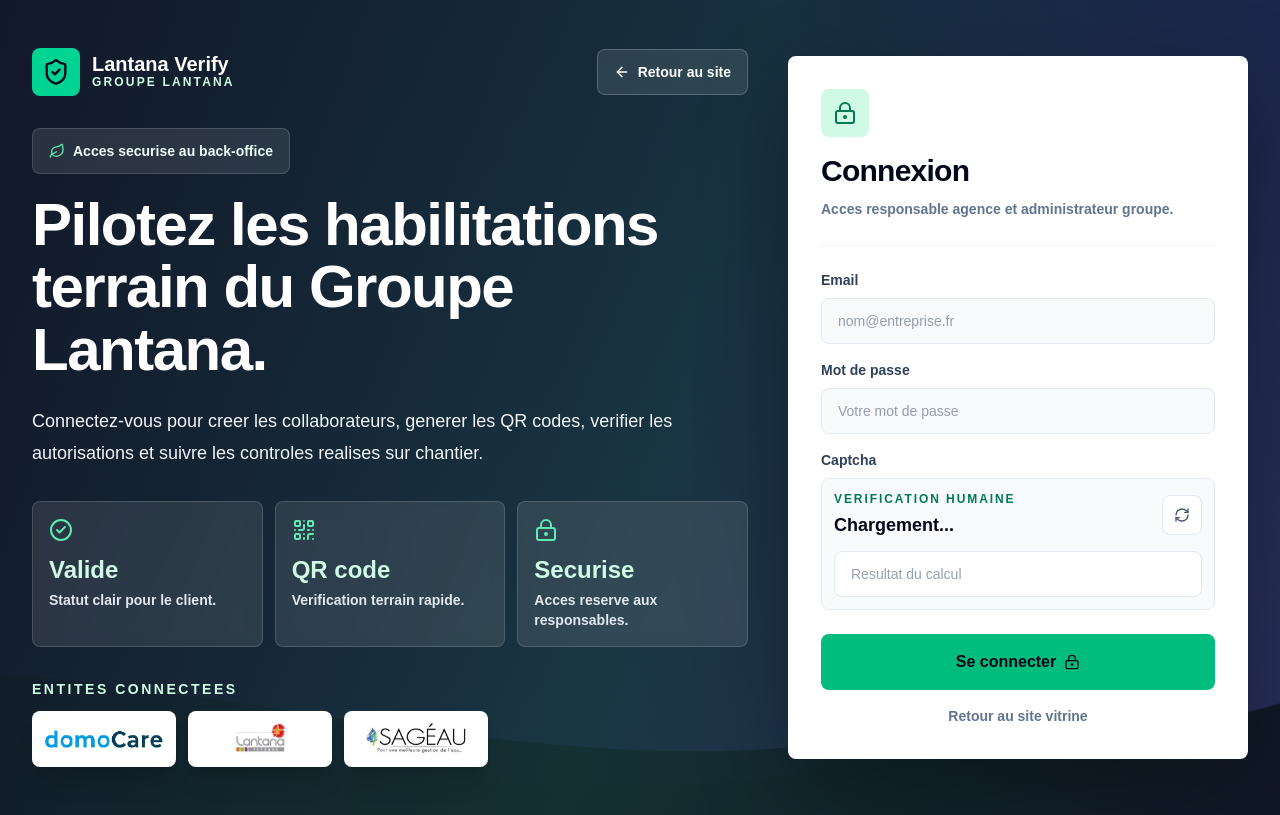
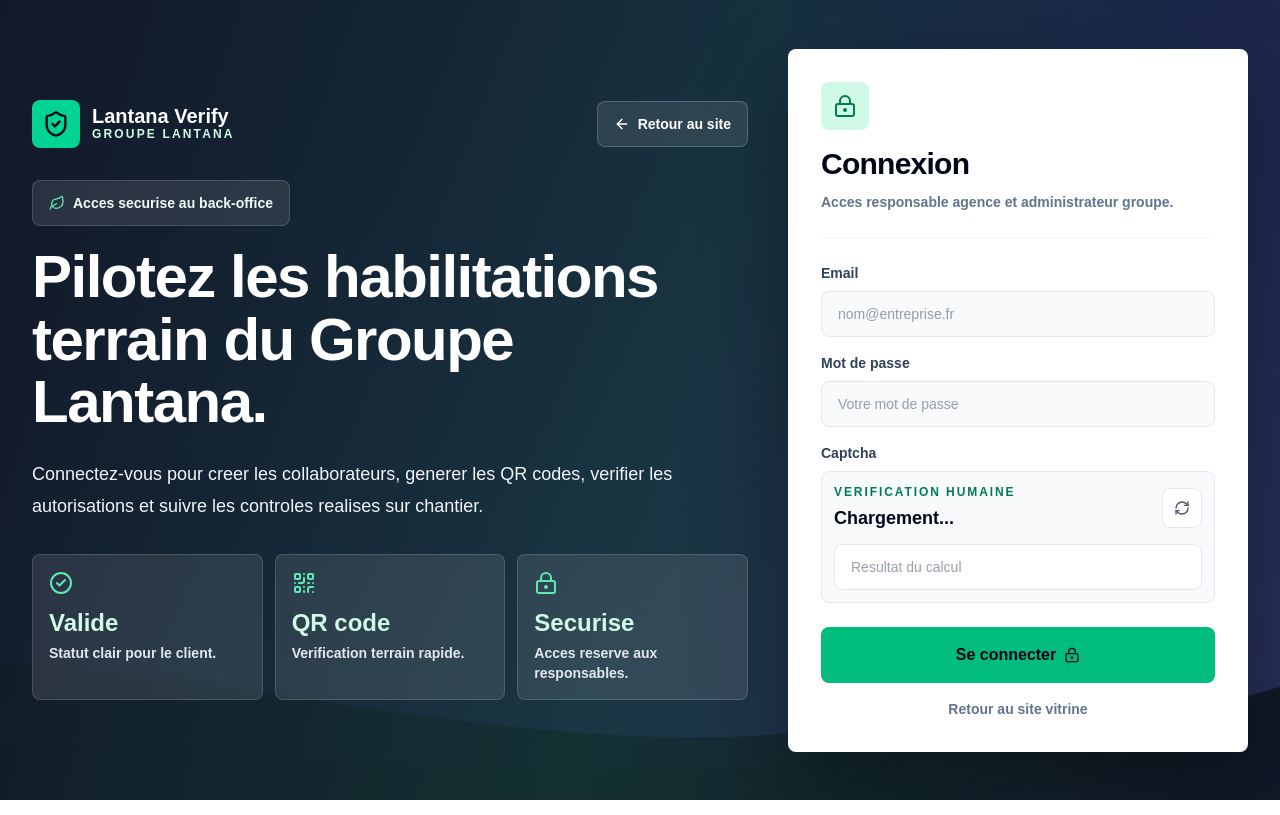
Before and after one commit to domocare/domocare-verify, a Next.js app: page /login in a window 1280 px wide. Built offline with nearby package versions, Linux system fonts and the light colour scheme; no server answers.

Commit message:
Remove connected entities from login page

```diff
--- a/app/login/login-form.tsx
+++ b/app/login/login-form.tsx
@@ -12,8 +12,6 @@
   RefreshCw,
   ShieldCheck,
 } from "lucide-react";
-import CompanyLogo from "@/components/company-logo";
-import { companyBrands } from "@/lib/company-branding";
 
 export default function LoginForm() {
   const [form, setForm] = useState({
@@ -164,21 +162,6 @@
             </div>
           </div>
 
-          <div>
-            <p className="mb-3 text-sm font-bold uppercase tracking-[0.18em] text-emerald-100">
-              Entites connectees
-            </p>
-            <div className="flex flex-wrap gap-3">
-              {companyBrands.map((brand, index) => (
-                <CompanyLogo
-                  key={brand.name}
-                  brand={brand}
-                  preload={index === 0}
-                  className="h-14 w-36 border-white/20 bg-white p-3 shadow-xl"
-                />
-              ))}
-            </div>
-          </div>
         </section>
 
         <form
```
